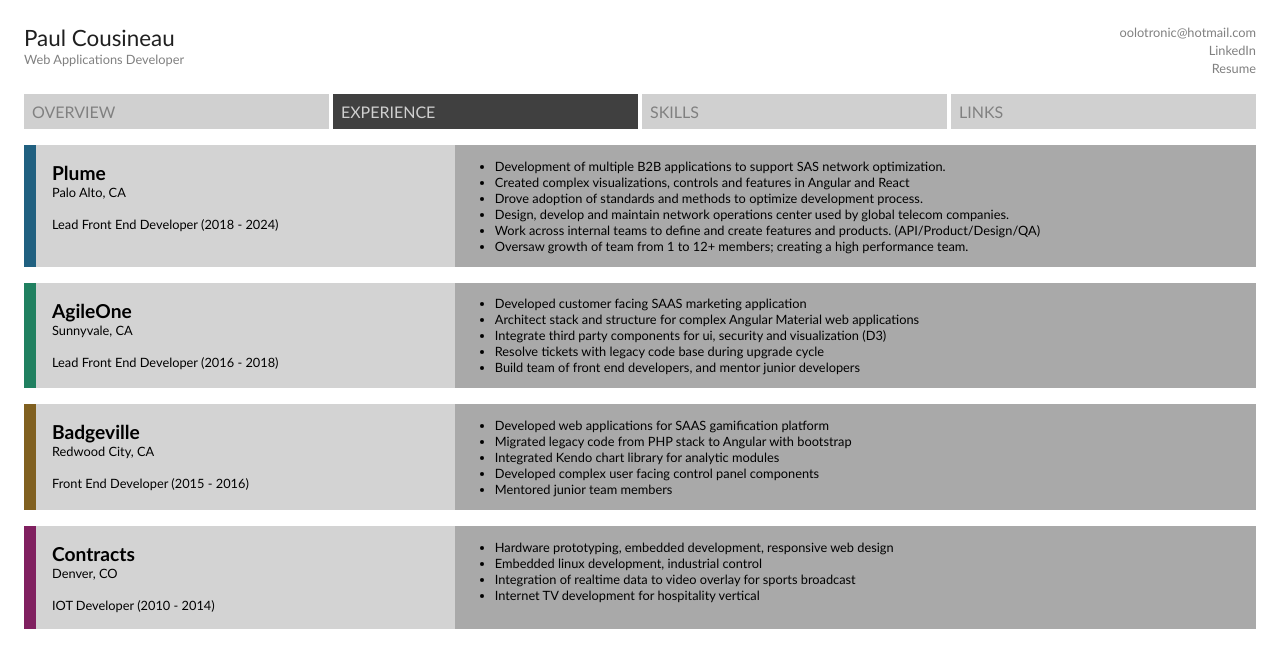
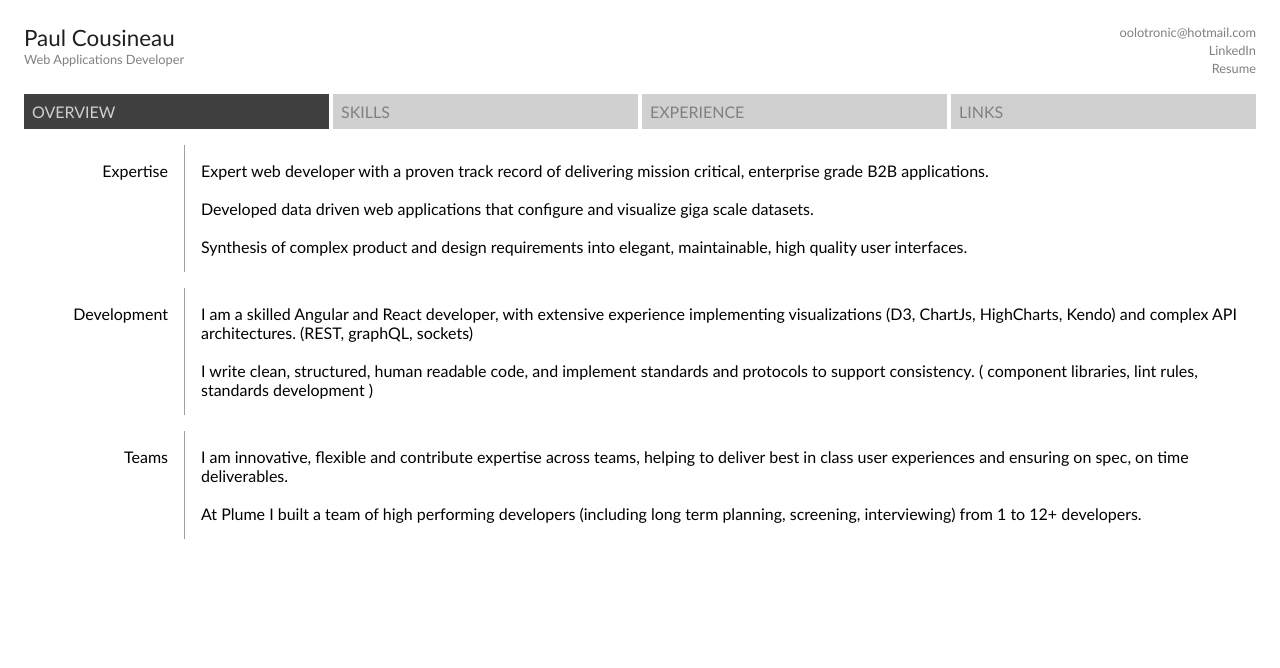
Before and after one commit to oolox/test-app, an Angular app: page / in a window 1280 px wide. Shown: the top 668 px of the page. Built offline with nearby package versions, Linux system fonts and the light colour scheme.

Commit message:
Overview reformating

```diff
--- a/src/app/app.component.ts
+++ b/src/app/app.component.ts
@@ -21,7 +21,7 @@
 })
 
 export class AppComponent {
-  selectedPage:screenName= 'TIMELINE';
+  selectedPage:screenName= 'OVERVIEW';
   menuSelect(action: screenName) {
     this.selectedPage = action;
   }
--- a/src/app/resume/resume.component.html
+++ b/src/app/resume/resume.component.html
@@ -1 +1,42 @@
-<p>resume works!</p>
+<div class="overview">
+  <div class="category">
+    Expertise
+  </div>
+  <div class="description">
+    Expert web developer with a proven track record
+    of delivering mission critical, enterprise grade B2B applications.
+    <br/><br/>
+    Developed data driven web applications that configure and visualize giga scale datasets.
+    <br/><br/>
+    Synthesis of complex product and design requirements into elegant, maintainable, high quality user interfaces.
+    <br/>
+
+  </div>
+</div>
+<div class="overview">
+  <div class="category">
+    Development
+  </div>
+  <div class="description">
+    I am a skilled Angular and React developer, with extensive experience
+    implementing visualizations (D3, ChartJs, HighCharts, Kendo) and complex API
+    architectures. (REST, graphQL, sockets)
+    <br/><br/>
+    I write clean, structured, human readable code, and implement
+    standards and protocols to support consistency. ( component libraries, lint rules, standards development )
+    <br/>
+  </div>
+</div>
+<div class="overview">
+  <div class="category">
+    Teams
+  </div>
+  <div class="description">
+    I am innovative, flexible and contribute expertise across teams, helping to deliver
+    best in class user experiences and ensuring on spec, on time deliverables.
+    <br/><br/>
+    At Plume I built a team of high performing developers (including long term
+    planning, screening, interviewing) from 1 to 12+ developers.
+    <br/>
+  </div>
+</div>
--- a/src/app/resume/resume.component.scss
+++ b/src/app/resume/resume.component.scss
@@ -0,0 +1,17 @@
+.overview
+{
+  width: 100%;
+  display: flex;
+  padding-bottom: 1rem;
+
+  .category {
+    width: 8rem;
+    padding: 1rem 1rem;
+    border-right: 1px solid #a0a0a0;
+    text-align: right;
+  }
+  .description {
+    flex: 1;
+    padding: 1rem;
+  }
+}
--- a/src/app/topbar/topbar.component.html
+++ b/src/app/topbar/topbar.component.html
@@ -10,10 +10,10 @@
     </div>
     <div class="tools">
       <div class="link">
-        <a href="mailto:oolotronic@hotmail.com">oolotronic&#64;hotmail.com</a>
+        <a target="_blank" href="mailto:oolotronic@hotmail.com">oolotronic&#64;hotmail.com</a>
       </div>
       <div class="link">
-        <a href="https://www.linkedin.com/in/paul-cousineau-b3319461">LinkedIn</a>
+        <a target="_blank" href="https://www.linkedin.com/in/paul-cousineau-b3319461">LinkedIn</a>
       </div>
       <div class="link">
         <a target="_blank" href="../../assets/pcousineauResume.pdf">Resume</a>
--- a/src/app/topbar/topbar.component.scss
+++ b/src/app/topbar/topbar.component.scss
@@ -7,6 +7,7 @@
 
     padding-right: 1rem;
     .title {
+      text-transform: capitalize;
       font-size: 1.4rem;
       color: #202020;
     }
--- a/src/app/topbar/topbar.component.ts
+++ b/src/app/topbar/topbar.component.ts
@@ -13,7 +13,7 @@
 
 export class TopbarComponent {
   @Output() menuSelect = new EventEmitter<screenName>();
-  @Input() selected:screenName = 'TIMELINE';
+  @Input() selected:screenName = 'OVERVIEW';
 
   menuItems: menuItem[] = [
 
@@ -23,14 +23,14 @@
       selected: this.selected === 'OVERVIEW'
     },
     {
+      label: 'skills',
+      action: 'SKILLS',
+      selected: this.selected === 'SKILLS'
+    },
+    {
       label: 'experience',
       action: 'TIMELINE',
       selected: this.selected === 'TIMELINE'
-    },
-    {
-      label: 'skills',
-      action: 'SKILLS',
-      selected: this.selected === 'SKILLS'
     },
     {
       label: 'links',
```
